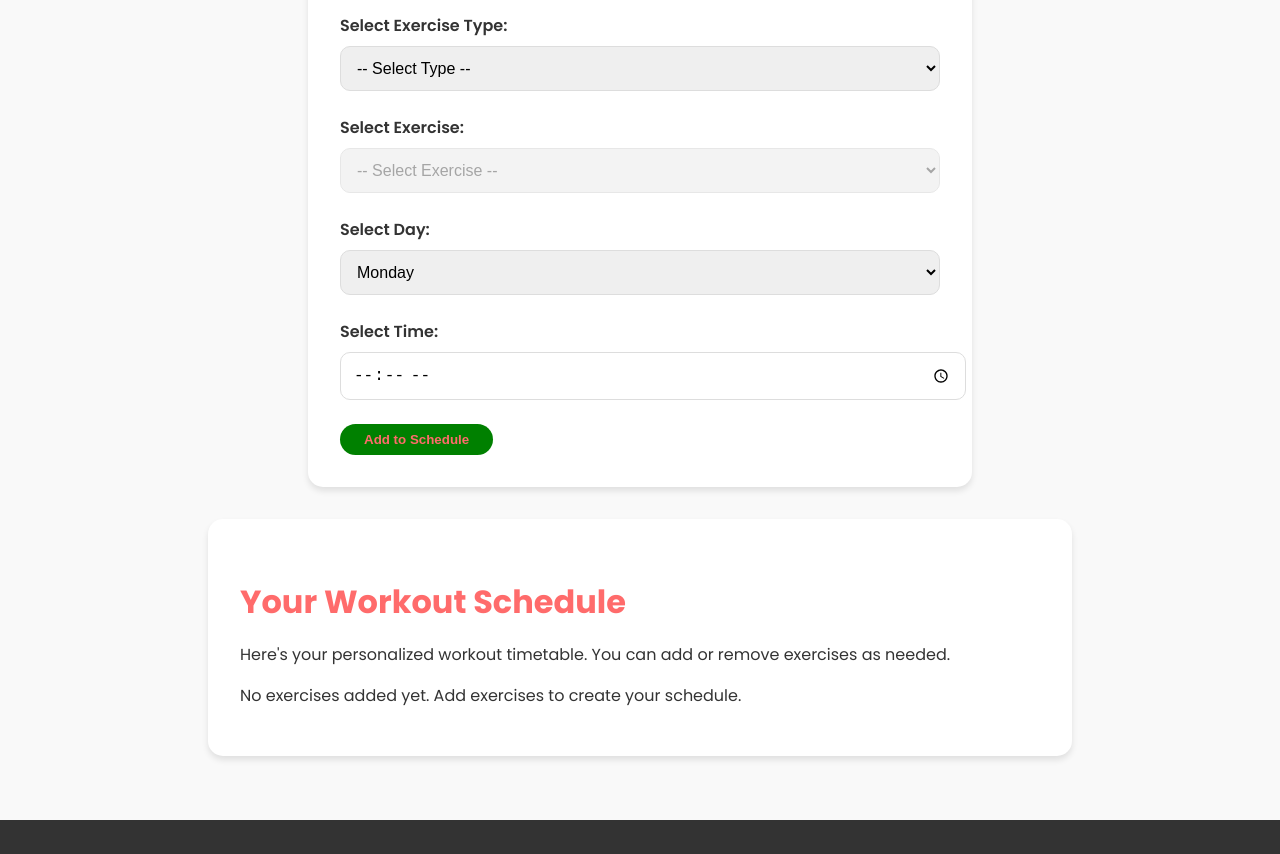
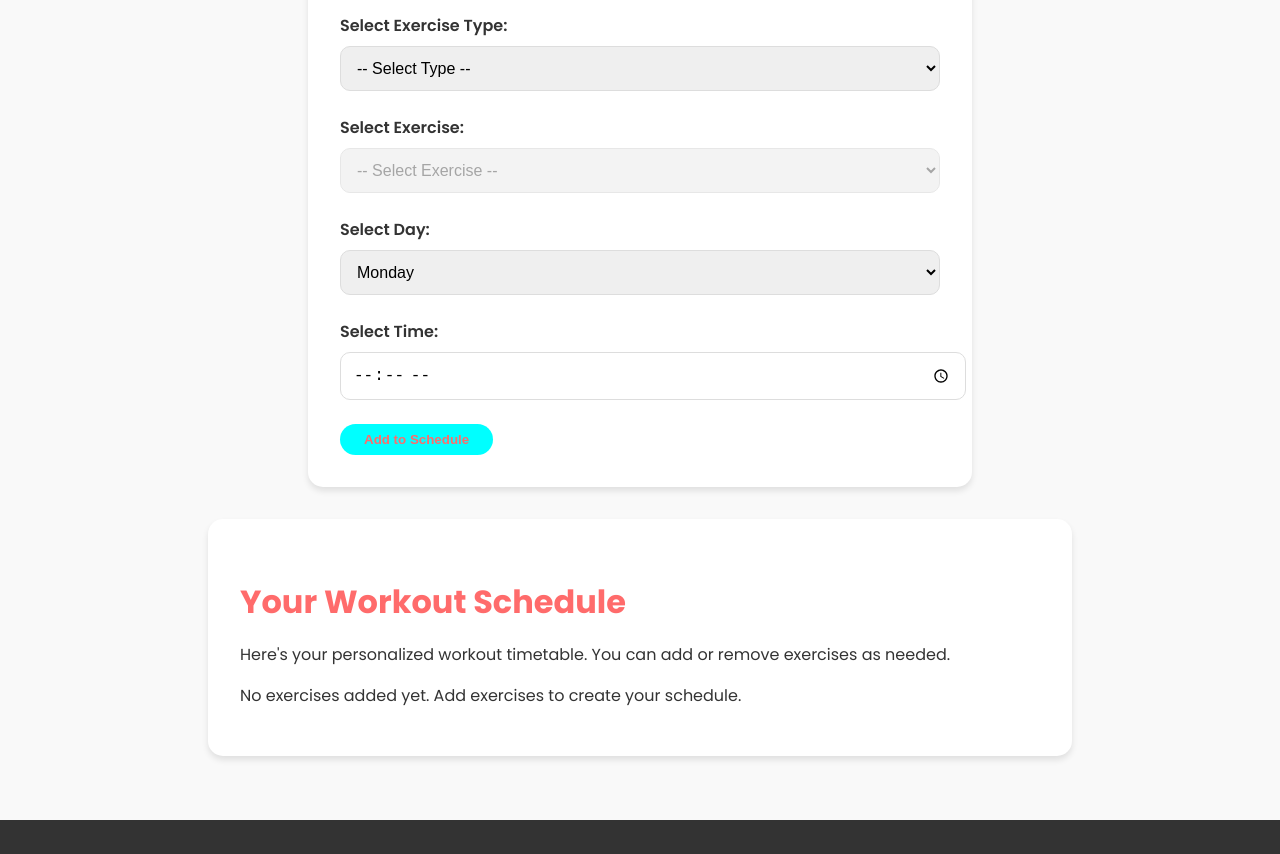
Before and after one commit to El3troX/FitFlow, a plain HTML site: page workout-schedule.html in a window 1280 px wide. Shown: the part 357-1211 px from the top of the page. Drawn offline with Linux system fonts and the light colour scheme.

Commit message:
added new style for workout schedule submit button

```diff
--- a/styles.css
+++ b/styles.css
@@ -41,7 +41,7 @@ body {
   }
 
   .cta-button {
-    background-color: green;
+    background-color: white;
     color: #ff6b6b;
     border: none;
     padding: 0.5rem 1.5rem;
@@ -478,3 +478,14 @@ body {
   background-color: #f9f9f9;
   font-weight: 600;
 }
+
+.cta-button-schedule{
+  background-color: aqua;
+  color: #ff6b6b;
+  border: none;
+  padding: 0.5rem 1.5rem;
+  cursor: pointer;
+  border-radius: 25px;
+  font-weight: 600;
+  transition: background-color 0.3s ease, color 0.3s ease;
+}
--- a/workout-schedule.html
+++ b/workout-schedule.html
@@ -56,7 +56,7 @@
         <label for="time">Select Time:</label>
         <input type="time" id="time" name="time" required>
       </div>
-      <button type="submit" class="cta-button">Add to Schedule</button>
+      <button type="submit" class="cta-button-schedule">Add to Schedule</button>
     </form>
   </section>
 
```
